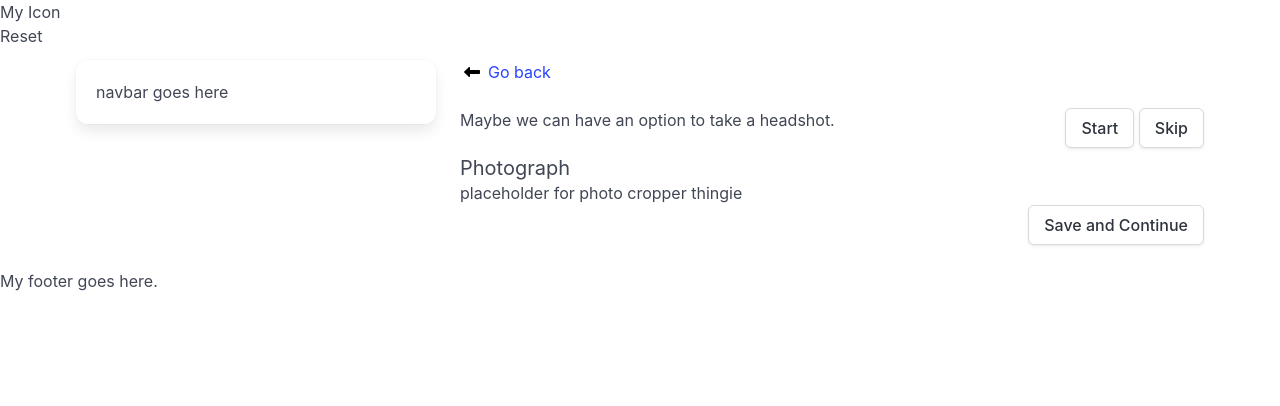
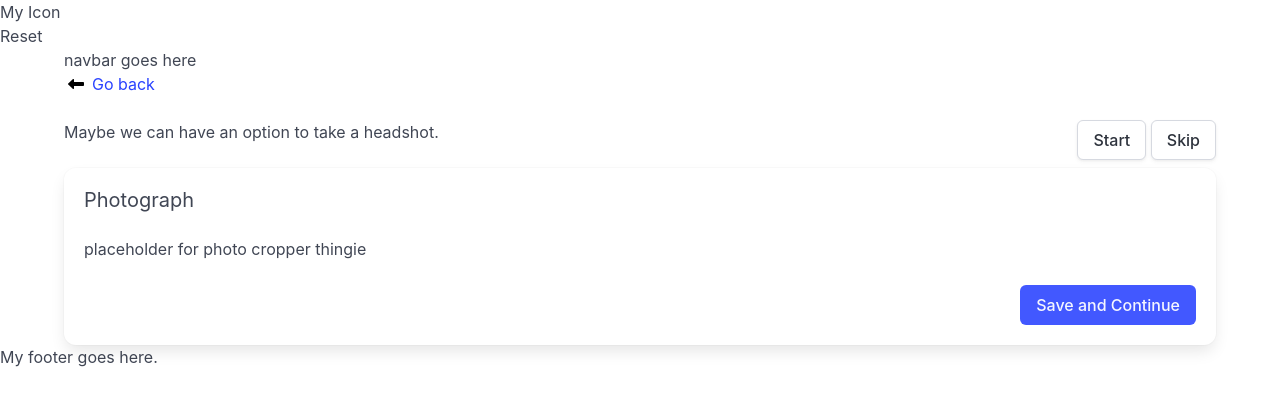
Before and after one commit to HeirOfNorton/alwaysfreeresume, a Jekyll site: the page built from pages/photo.html, in a window 1280 px wide. Shown: the top 406 px of the page. Built offline with Jekyll 4.4.1, drawn with Linux system fonts in a browser that asks for light colours.

Commit message:
removed the sidebar (changed my mind) and added some bulma classes to (hopefully) improve layout.

```diff
--- a/_layouts/form.html
+++ b/_layouts/form.html
@@ -2,11 +2,11 @@
 layout: page
 ---
 
-<section class="container content is-max-widescreen">
+<section class="block container content">
 {{ content }}
 
 {% if page.skippable %}
-    <div class="is-pulled-right">
+    <div class="block is-grouped is-pulled-right">
         <button class="button">
             {% if page.noskip-title %}
                 {{ page.noskip-title }}
@@ -28,16 +28,16 @@ layout: page
 
 </section>
 
-<section class="container is-max-widescreen">
-<div class="block">
+<section class="container box">
+<div class="block is-clearfix">
     {% for form in page.forms %}
-        <header>
+        <header class="block">
             <h3 class="subtitle">{{ form.name }}</h3>
             {% if form.name-edit %}
                 <button class="button">Edit Header</button>
             {% endif %}
         </header>
-        <div>
+        <div class="block">
         {% case form.type %}
             {% when 'contact' %}
                 {% include contact.html %}
@@ -52,12 +52,13 @@ layout: page
         {% endcase %}
         </div>
         {% if form.add-more %}
-            <button class="button">Add more</button>
+            <button class="block button">Add more</button>
         {% endif %}
     {% endfor %}
-    <div class="field is-pulled-right">
+
+    <div class="block is-pulled-right">
         <a href="{{ page.next | relative_url }}">
-            <button class="button">
+            <button class="is-link button">
                 {% if page.next-title %}
                     {{ page.next-title }}
                 {% else %}
--- a/_layouts/page.html
+++ b/_layouts/page.html
@@ -2,21 +2,14 @@
 layout: default
 ---
 
+<div class="container is-max-widescreen">
+
 {% if page.navbar %}
-
-<div class="container columns">
-    <div class="column is-one-third is-hidden-mobile">
-        <div class="box">
+    <div class="is-hidden-mobile">
+        <div class="">
             <p>navbar goes here</p>
         </div>
     </div>
-
-    <div class="column">
-{% else %}
-
-<div class="container is-max-desktop">
-    <div>
-
 {% endif %}
 
 {% if page.previous %}
@@ -38,5 +31,4 @@ layout: default
 
 {{ content }}
 
-    </div>
 </div>
```
